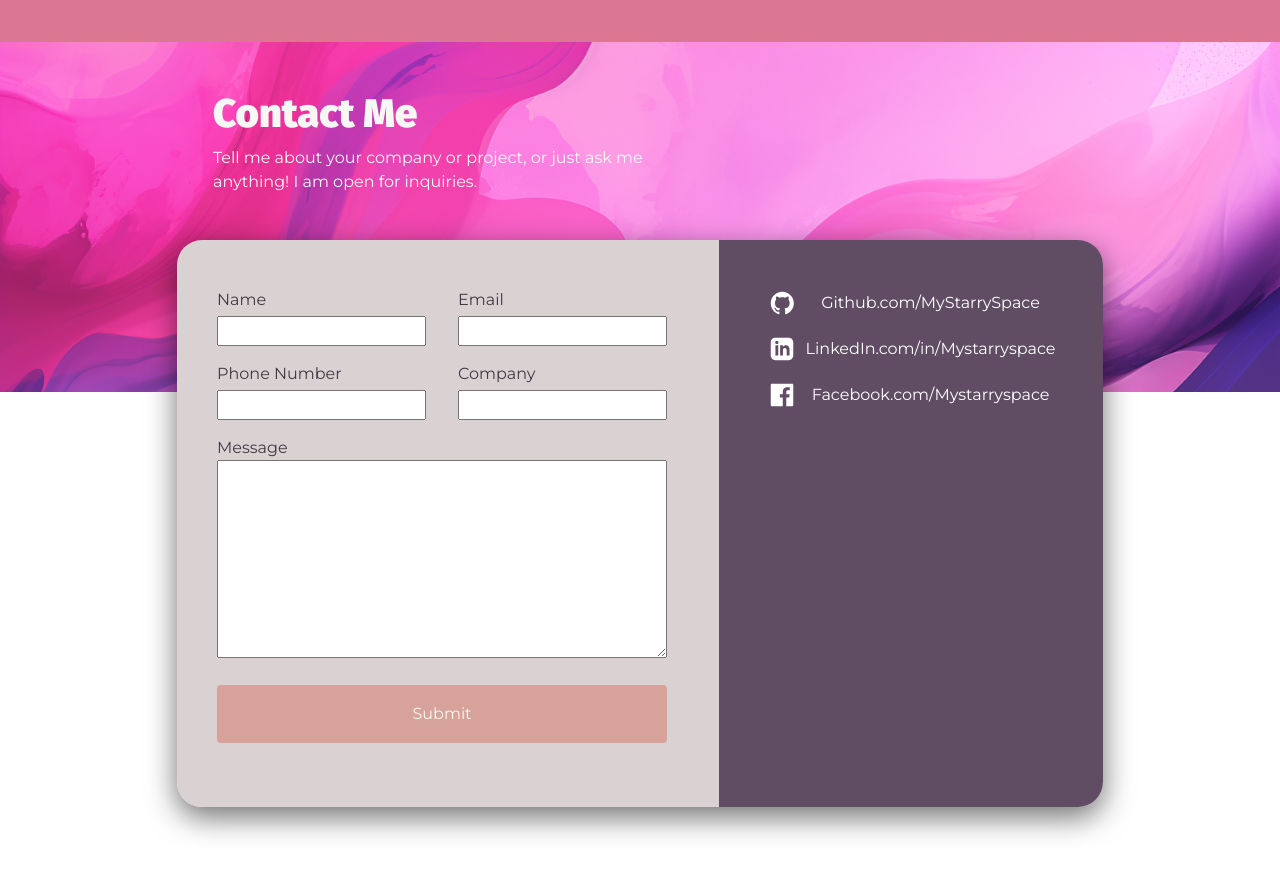
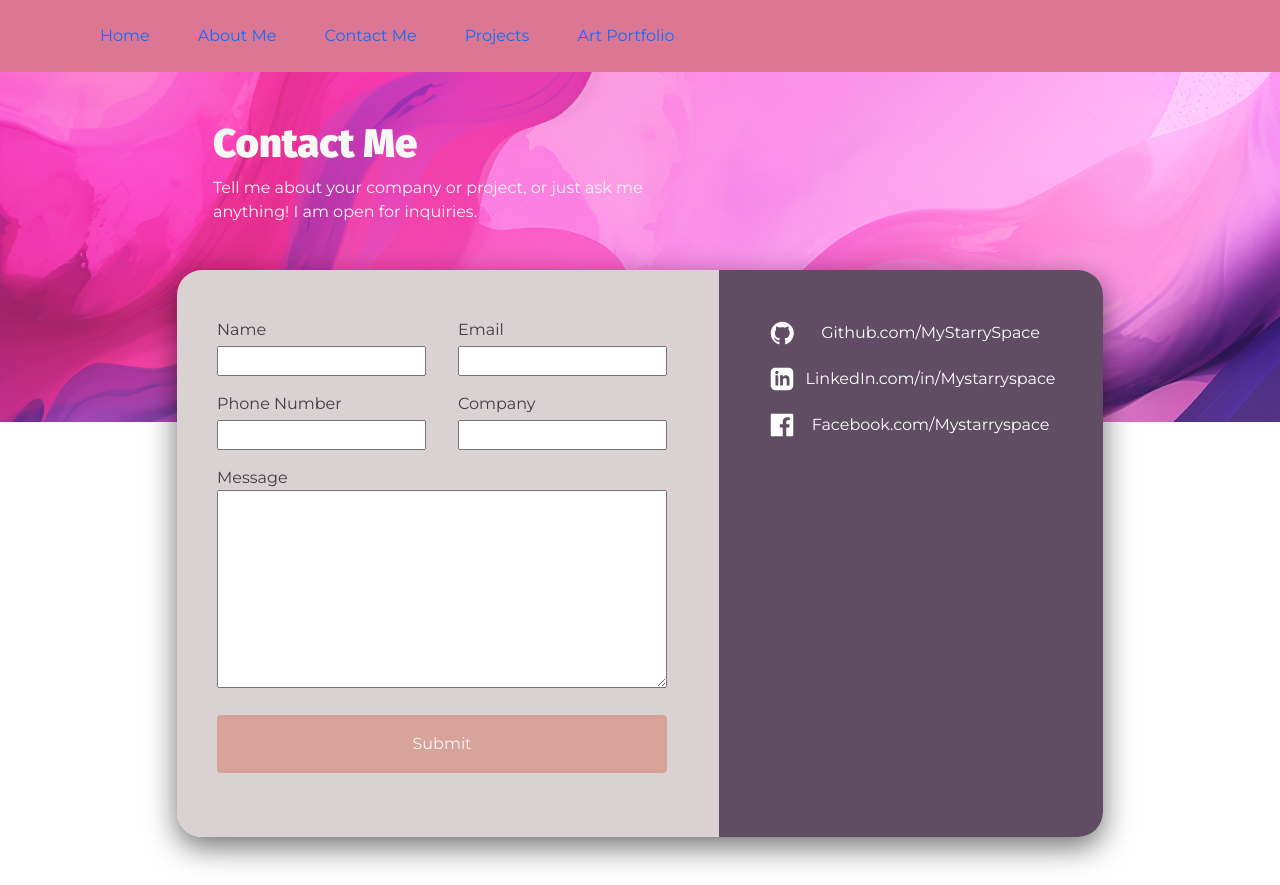
Before and after one commit to MyStarrySpace/shirley-xu-personal-website, a Next.js app: page /contact in a window 1280 px wide. Before the commit the page ends 855 px from the top, so only its background shows below. Built offline with nearby package versions, Linux system fonts and the light colour scheme.

Commit message:
Fixed navbar animation

```diff
--- a/pages/components/navbar.tsx
+++ b/pages/components/navbar.tsx
@@ -2,12 +2,27 @@ import type { NextPage } from 'next'
 import styles from '../../styles/Home.module.css'
 import navstyles from '../../styles/NavBar.module.css'
 import Link from 'next/link'
-import { useState } from 'react';
+import { useState, useEffect } from 'react';
 // import React, { Component, useState } from 'react';
 import { motion, AnimatePresence } from 'framer-motion';
 
 const Navbar: NextPage = () => {
   const [isMenuOpen, setIsMenuOpen] = useState(false);
+  const [isWindowLarge, setIsWindowLarge] = useState(false);
+
+  const handleResize = () => {
+    if (window.innerWidth > 992) {
+      setIsWindowLarge(true);
+    } else {
+      setIsWindowLarge(false);
+    }
+  };
+
+  useEffect(() => {
+    handleResize(); // Call it once initially
+    window.addEventListener('resize', handleResize);
+    return () => window.removeEventListener('resize', handleResize);
+  }, []);
 
   const toggleMenu = () => {
     setIsMenuOpen(!isMenuOpen);
@@ -16,23 +31,23 @@ const Navbar: NextPage = () => {
   return (
     <nav className={`navbar navbar-expand-lg px-5 py-3 ${navstyles.navbar}`}>
       <div className="container-fluid">
-        <div className={`navbar-brand ${navstyles.navbarBrand}`}>
+        <div className={`navbar-brand`}>
           {/* Add your logo or branding here if needed */}
         </div>
         <button className={`navbar-toggler ${navstyles.navToggler}`} type="button" onClick={toggleMenu}>
           <span className={`navbar-toggler-icon ${navstyles.navbarTogglerIcon}`}></span>
         </button>
         <AnimatePresence>
-          {isMenuOpen && (
+          {(isMenuOpen || isWindowLarge) && (
             <motion.div
-              initial={{ opacity: 0, height: 0 }}
-              animate={{ opacity: 1, height: 'auto' }}
-              exit={{ opacity: 0, height: 0 }}
+              initial={{ opacity: 0, maxHeight: 0 }}
+              animate={{ opacity: 1, maxHeight: 500 }}
+              exit={{ opacity: 0, maxHeight: 0 }}
               transition={{ duration: 0.3 }}
-              className={`navbar-collapse show ${navstyles.navbarinline}`}
+              className={`navbar-collapse show`}
               id="navbarNav"
             >
-              <ul className="navbar-nav">
+              <ul className={`navbar-nav ${navstyles.navbarinline}`}>
                 <li className={`nav-item px-2 ${navstyles.navItem}`}>
                   <Link href="/">
                     <a className={navstyles.link}>Home</a>
@@ -67,4 +82,5 @@ const Navbar: NextPage = () => {
   );
 };
 
+
 export default Navbar;
```
